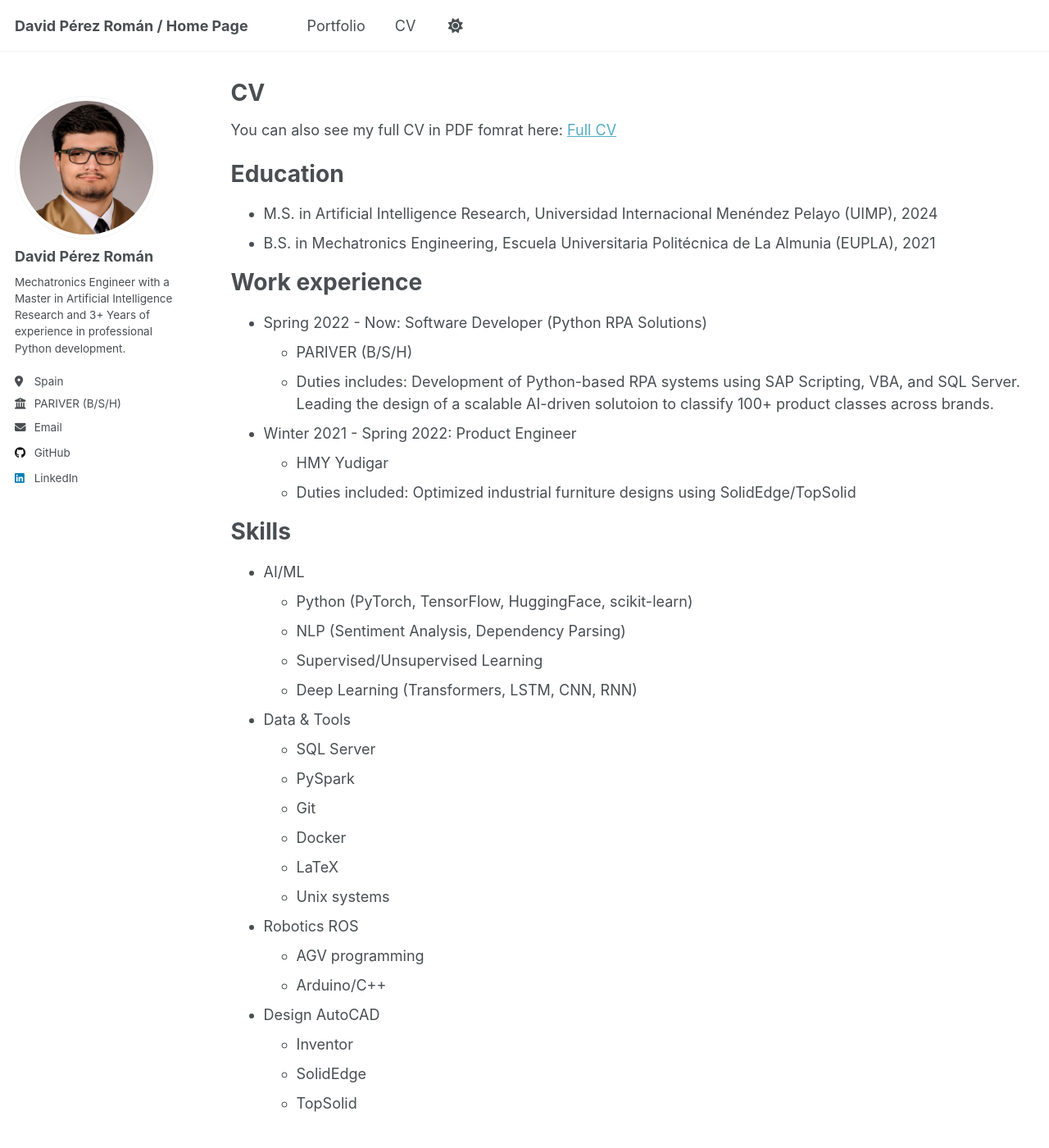
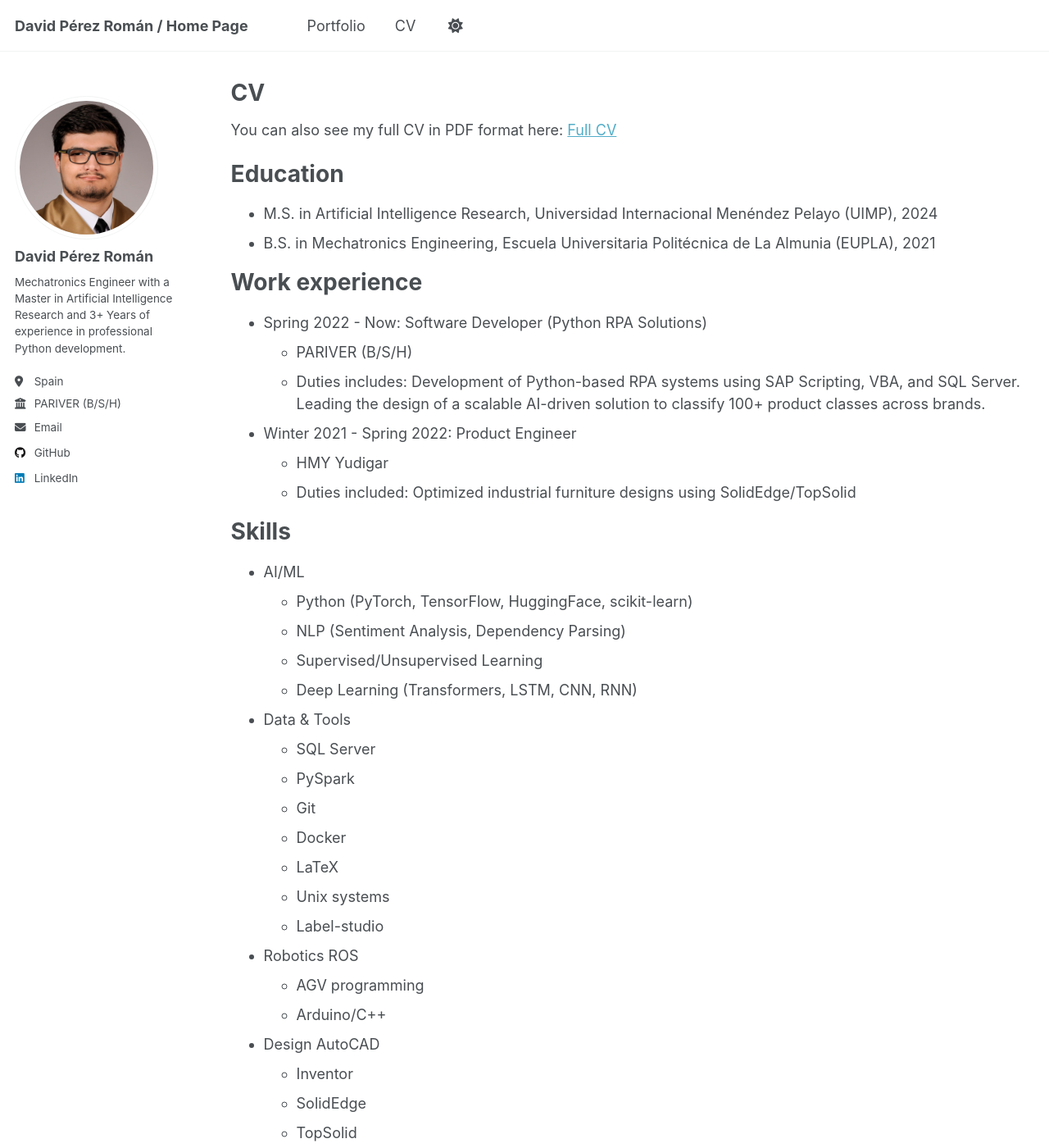
Before and after one commit to PerezDavid-98/PerezDavid-98.github.io, a Jekyll site: the page built from _pages/cv.md, in a window 1280 px wide and 1400 px high. Shown: the whole window at 82% size. Built offline with Jekyll 4.4.1, drawn with Linux system fonts in a browser that asks for light colours.

Commit message:
updated CV

```diff
--- a/_pages/cv.md
+++ b/_pages/cv.md
@@ -9,7 +9,7 @@ redirect_from:
 
 {% include base_path %}
 
-You can also see my full CV in PDF fomrat here: [Full CV](https://perezdavid-98.github.io/files/CV.pdf)
+You can also see my full CV in PDF format here: [Full CV](https://perezdavid-98.github.io/files/CV.pdf)
 
 
 Education
@@ -21,7 +21,7 @@ Work experience
 ======
 * Spring 2022 - Now: Software Developer (Python RPA Solutions)
   * PARIVER (B/S/H)
-  * Duties includes: Development of Python-based RPA systems using SAP Scripting, VBA, and SQL Server. Leading the design of a scalable AI-driven solutoion to classify 100+ product classes across brands.
+  * Duties includes: Development of Python-based RPA systems using SAP Scripting, VBA, and SQL Server. Leading the design of a scalable AI-driven solution to classify 100+ product classes across brands.
 
 * Winter 2021 - Spring 2022: Product Engineer
   * HMY Yudigar
@@ -42,6 +42,7 @@ Skills
   * Docker
   * LaTeX
   * Unix systems
+  * Label-studio
 * Robotics ROS
   * AGV programming
   * Arduino/C++
```
